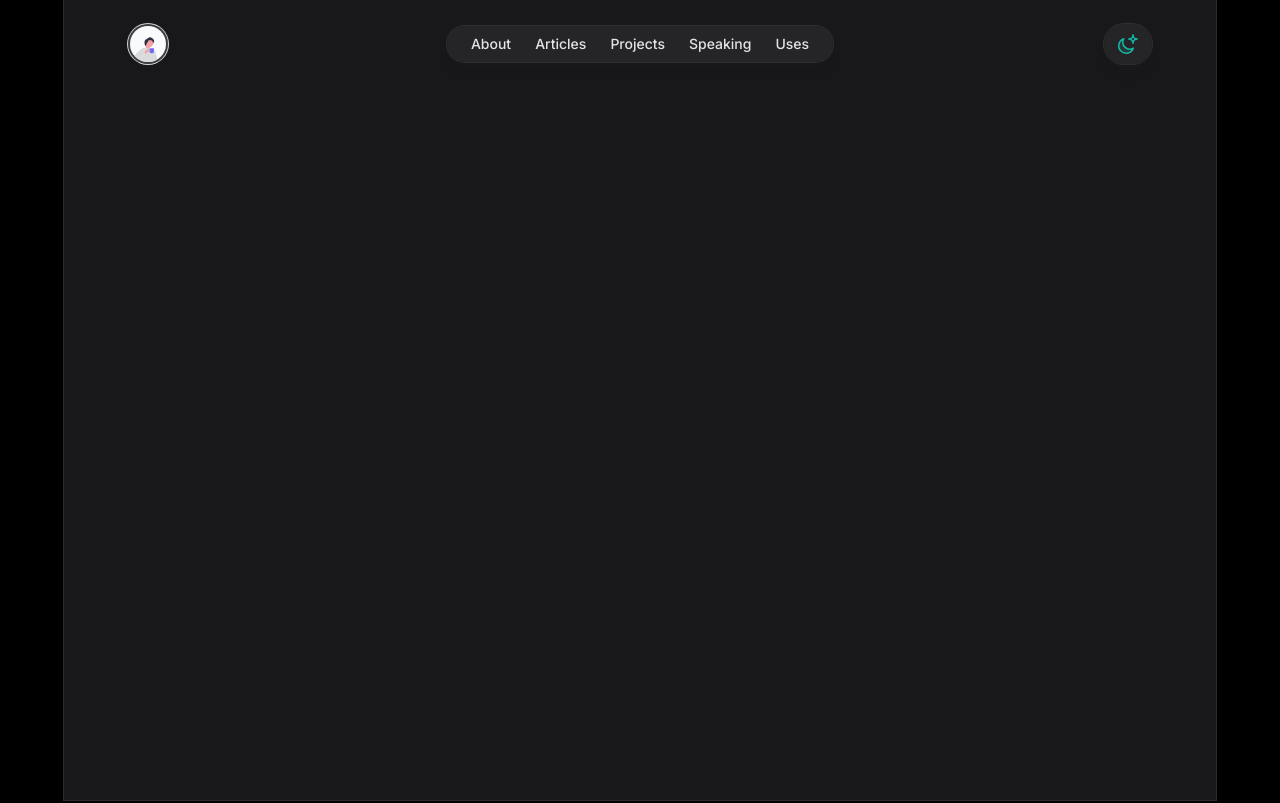
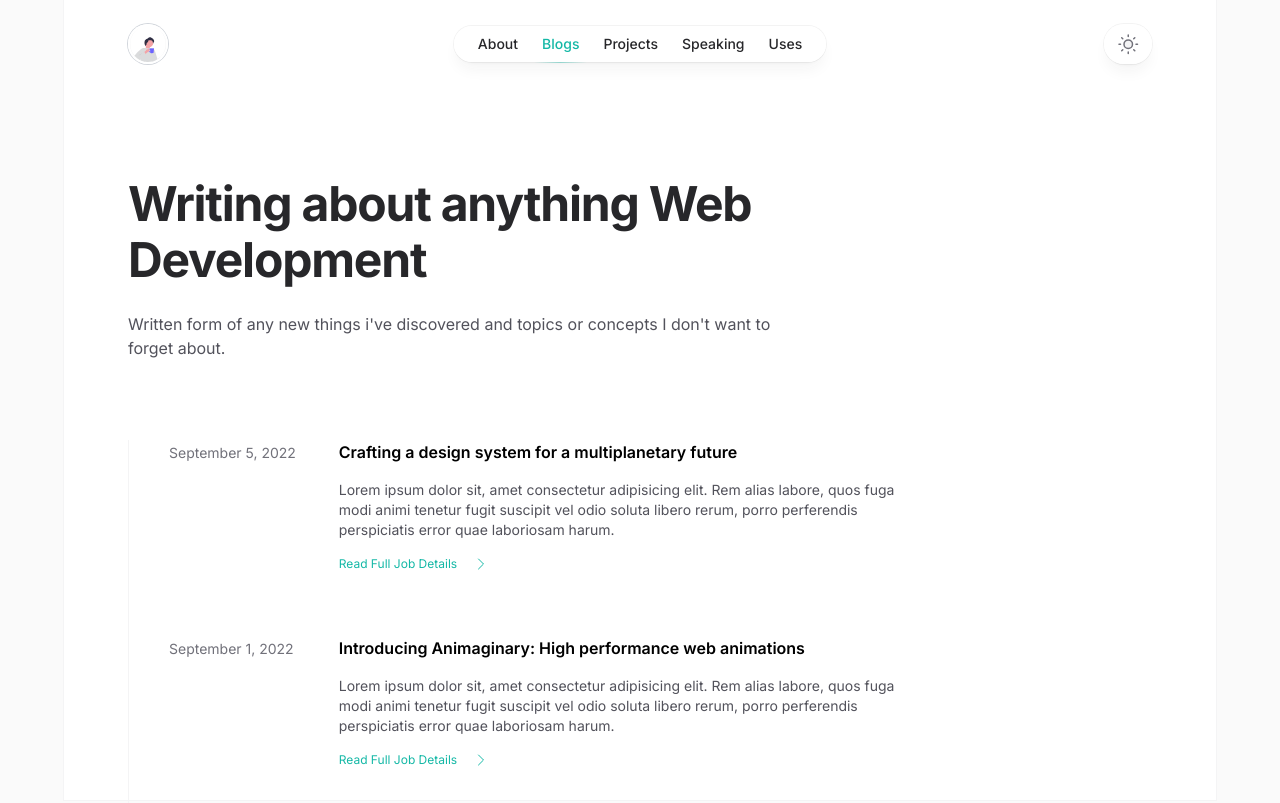
Before and after one commit to brailecg/tw-portfolio, a Next.js app: page /blogs in a window 1280 px wide. Before the commit this address had no page. Shown: the top 803 px of the page. Built offline with nearby package versions, Linux system fonts and the light colour scheme.

Commit message:
[UI] blog section

```diff
--- a/app/(pages)/about/page.tsx
+++ b/app/(pages)/about/page.tsx
@@ -2,7 +2,14 @@ import React from "react";
 import { Container } from "../../Components/Container";
 
 const page = () => {
-  return <Container>About</Container>;
+  return (
+    <Container>
+      <div>
+        I was kinda late to the game when it comes to becoming a developer.
+        <p>My firt two jobs were in customer service. These definitely honed my way of communicating with others. Compared to dealing with customers, dealing with people at work is a breeze. Granted being part of a corporate team has its inherent</p>
+      </div>
+    </Container>
+  );
 };
 
 export default page;
--- /dev/null
+++ b/app/(pages)/blogs/page.tsx
@@ -0,0 +1,86 @@
+import { Container } from "@/app/Components/Container";
+import { RightChevron } from "@/app/page";
+import Link from "next/link";
+import React from "react";
+
+type BlogArticleType = {
+  id: number;
+  date: string;
+  title: string;
+  summary: string;
+};
+
+const Blogs = () => {
+  const blogs: BlogArticleType[] = [
+    {
+      id: 1,
+      date: "September 5, 2022",
+      title: "Crafting a design system for a multiplanetary future",
+      summary:
+        "Lorem ipsum dolor sit, amet consectetur adipisicing elit. Rem alias labore, quos fuga modi animi tenetur fugit suscipit vel odio soluta libero rerum, porro perferendis perspiciatis error quae laboriosam harum.",
+    },
+    {
+      id: 2,
+      date: "September 1, 2022",
+      title: "Introducing Animaginary: High performance web animations",
+      summary:
+        "Lorem ipsum dolor sit, amet consectetur adipisicing elit. Rem alias labore, quos fuga modi animi tenetur fugit suscipit vel odio soluta libero rerum, porro perferendis perspiciatis error quae laboriosam harum.",
+    },
+    {
+      id: 1,
+      date: "August 25, 2022",
+      title: "Rewriting the cosmOS kernel in Rust",
+      summary:
+        "Lorem ipsum dolor sit, amet consectetur adipisicing elit. Rem alias labore, quos fuga modi animi tenetur fugit suscipit vel odio soluta libero rerum, porro perferendis perspiciatis error quae laboriosam harum.",
+    },
+  ];
+
+  const BlogArticle = ({ blog }: { blog: BlogArticleType }) => {
+    return (
+      <div className="md:grid md:grid-cols-4 md:items-baseline">
+        <p className="hidden md:flex text-[#71717A] pl-4 text-sm">
+          {blog.date}
+        </p>
+        <div className="md:col-span-3 relative flex flex-col gap-4 group z-10">
+          <div className="absolute -inset-x-4 -inset-y-6 -z-10 scale-95 bg-zinc-50 opacity-0 transition group-hover:scale-100 group-hover:opacity-100 sm:-inset-x-6 sm:rounded-2xl dark:bg-zinc-800/50"></div>
+          <Link href={"#"} className="flex flex-col gap-4 ">
+            <p className="flex md:hidden text-[#71717A] border-l-2 border-l-[#71717A] pl-4 text-sm">
+              {blog.date}
+            </p>
+            <p className="dark:text-white font-semibold">{blog.title}</p>
+            <p className="text-sm text-zinc-600 dark:text-zinc-400">
+              {blog.summary}
+            </p>
+          </Link>
+          <Link
+            href={"#"}
+            className=" text-xs text-[#14B8A6] flex items-center gap-4">
+            <span> Read Full Job Details</span>
+            <RightChevron />
+          </Link>
+        </div>
+      </div>
+    );
+  };
+  return (
+    <Container>
+      <div className=" max-w-2xl">
+        <h1 className="text-4xl font-bold tracking-tight text-zinc-800 sm:text-5xl sm:leading-[3.5rem] dark:text-zinc-100">
+          Writing about anything Web Development
+        </h1>
+        <p className="mt-6 text-base text-zinc-600 dark:text-zinc-400">
+          Written form of any new things i've discovered and topics or concepts
+          I don't want to forget about.
+        </p>
+      </div>
+
+      <div className="mt-16 sm:mt-20 md:border-l md:border-zinc-100 md:pl-6 md:dark:border-zinc-700/40 max-w-3xl space-y-16">
+        {blogs.map((blog) => {
+          return <BlogArticle key={blog.id} blog={blog} />;
+        })}
+      </div>
+    </Container>
+  );
+};
+
+export default Blogs;
--- a/app/Components/Header.tsx
+++ b/app/Components/Header.tsx
@@ -90,7 +90,7 @@ const DesktopNav = () => {
     <nav className="hidden sm:flex flex-1 justify-center items-center ">
       <ul className="flex rounded-full bg-white/90 px-3 text-sm font-medium text-zinc-800 shadow-lg shadow-zinc-800/5 ring-1 ring-zinc-900/5 backdrop-blur dark:bg-zinc-800/90 dark:text-zinc-200 dark:ring-white/10">
         <NavItem href="/about">About</NavItem>
-        <NavItem href="/articles">Articles</NavItem>
+        <NavItem href="/blogs">Blogs</NavItem>
         <NavItem href="/projects">Projects</NavItem>
         <NavItem href="/speaking">Speaking</NavItem>
         <NavItem href="/uses">Uses</NavItem>
@@ -141,7 +141,7 @@ const MobileNav = () => {
         className="fixed inset-x-4 top-8 z-50 origin-top rounded-3xl bg-white p-8 ring-1 ring-zinc-900/5 duration-150 data-[closed]:scale-95 data-[closed]:opacity-0 data-[enter]:ease-out data-[leave]:ease-in dark:bg-zinc-900 dark:ring-zinc-800">
         <ul className="-my-2 divide-y divide-zinc-100 text-base text-zinc-800 dark:divide-zinc-100/5 dark:text-zinc-300">
           <MobileNavItem href="/about">About</MobileNavItem>
-          <MobileNavItem href="/articles">Articles</MobileNavItem>
+          <MobileNavItem href="/blogs">Blogs</MobileNavItem>
           <MobileNavItem href="/projects">Projects</MobileNavItem>
           <MobileNavItem href="/speaking">Speaking</MobileNavItem>
           <MobileNavItem href="/uses">Uses</MobileNavItem>
--- a/app/layout.tsx
+++ b/app/layout.tsx
@@ -17,10 +17,7 @@ export default function RootLayout({
   children: React.ReactNode;
 }>) {
   return (
-    <html
-      lang="en"
-      className="h-full antialiased dark"
-      suppressHydrationWarning>
+    <html lang="en" className="h-full antialiased " suppressHydrationWarning>
       <body
         className={`${inter.className} flex h-full bg-zinc-50 dark:bg-black`}>
         <div className="fixed inset-0 flex justify-center sm:px-8">
--- a/app/page.tsx
+++ b/app/page.tsx
@@ -42,7 +42,7 @@ const SocialLink = ({
   );
 };
 
-const RightChevron = () => {
+export const RightChevron = () => {
   return (
     <svg
       xmlns="http://www.w3.org/2000/svg"
@@ -104,7 +104,9 @@ const Experience = () => {
               </span>
             </p>
             <p className="dark:text-white font-semibold">{exp.company_name}</p>
-            <p className=" text-[#A1A1AA] text-sm">{exp.summary}</p>
+            <p className="text-sm text-zinc-600 dark:text-zinc-400">
+              {exp.summary}
+            </p>
           </Link>
           <Link
             href={"#"}
@@ -314,7 +316,7 @@ export default function Home() {
     <>
       <Container className="mt-9">
         <div className=" max-w-2xl">
-          <h1 className=" text-4xl font-bold tracking-tight text-zinc-800 sm:text-5xl dark:text-zinc-100">
+          <h1 className="text-4xl font-bold tracking-tight text-zinc-800 sm:text-5xl sm:leading-[3.5rem] dark:text-zinc-100">
             Frontend Developer, webdev content creator
           </h1>
           <p className="mt-6 text-base text-zinc-600 dark:text-zinc-400">
```
